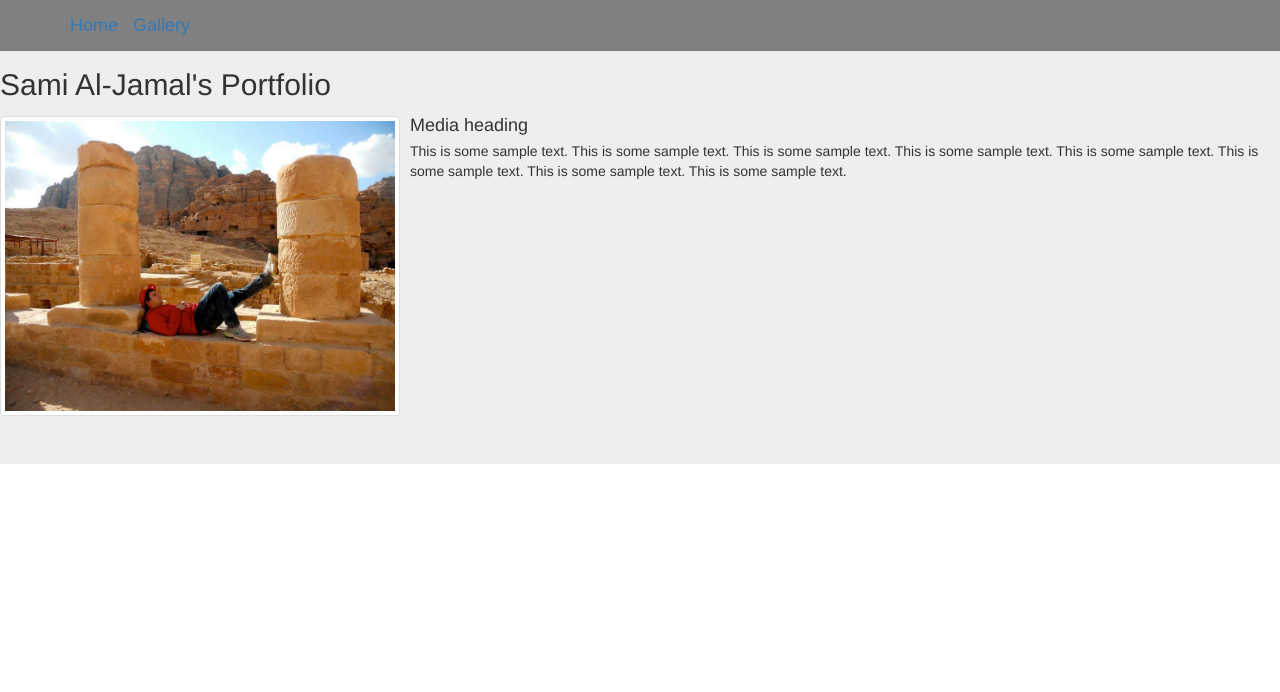
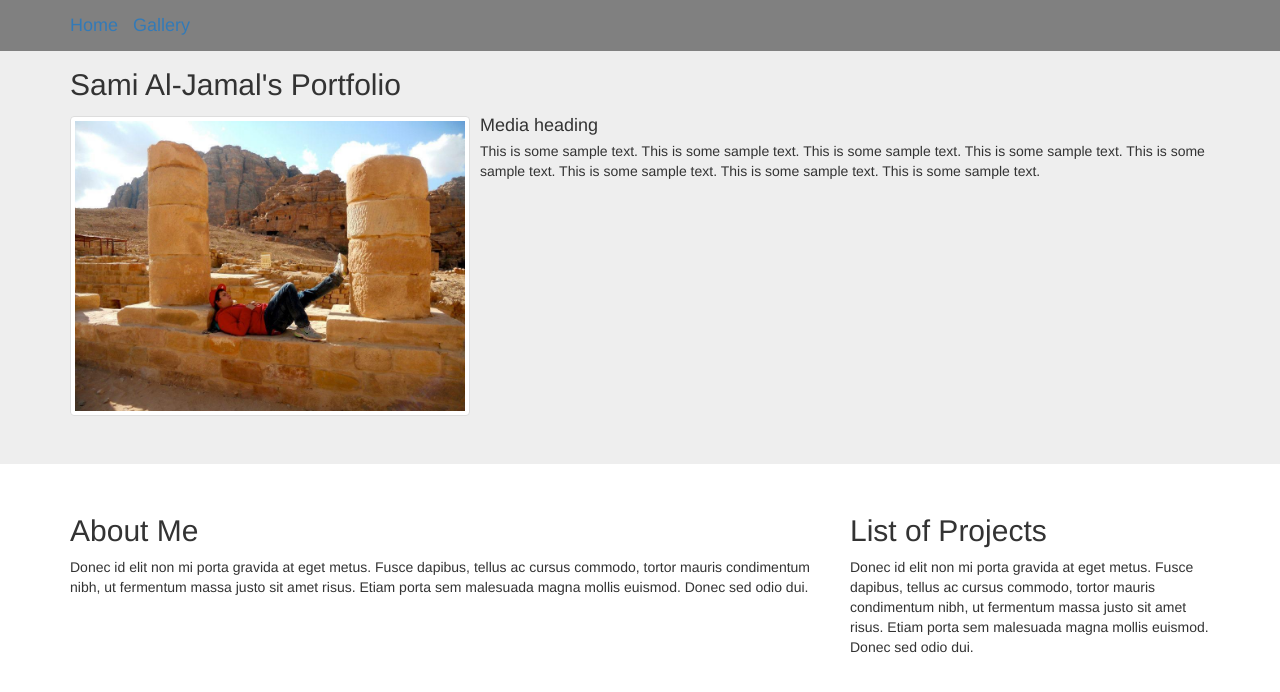
Before and after one commit to SamiAljamal/Portfolio, a plain HTML site: page index.html in a window 1280 px wide. Drawn offline with nearby package versions, Linux system fonts and the light colour scheme.

Commit message:
It will add two columns sections with more info about me.

```diff
--- a/index.html
+++ b/index.html
@@ -22,7 +22,9 @@
       </div>
     </nav>
   <body>
+      <!--this jumbotron class will great a header section and an image -->
       <div class="jumbotron">
+        <div class="container">
           <h2>Sami Al-Jamal's Portfolio</h2>
           <div class="media">
             <a class="pull-left" href="#">
@@ -37,14 +39,19 @@
               This is some sample text. This is some sample text.
             </div>
           </div>
-
+        </div>
         </div>
         <div class="container">
-
-
+     <div class="row">
+       <div class="col-md-8">
+         <h2>About Me</h2>
+         <p>Donec id elit non mi porta gravida at eget metus. Fusce dapibus, tellus ac cursus commodo, tortor mauris condimentum nibh, ut fermentum massa justo sit amet risus. Etiam porta sem malesuada magna mollis euismod. Donec sed odio dui. </p>
        </div>
-
-
+       <div class="col-md-4">
+         <h2>List of Projects</h2>
+         <p>Donec id elit non mi porta gravida at eget metus. Fusce dapibus, tellus ac cursus commodo, tortor mauris condimentum nibh, ut fermentum massa justo sit amet risus. Etiam porta sem malesuada magna mollis euismod. Donec sed odio dui. </p>
+      </div>
+     </div>
     <!-- jQuery (necessary for Bootstrap's JavaScript plugins) -->
     <script src="https://ajax.googleapis.com/ajax/libs/jquery/1.11.3/jquery.min.js"></script>
     <!-- Include all compiled plugins (below), or include individual files as needed -->
```
Lines whose indentation alone changed are shown as unchanged.
